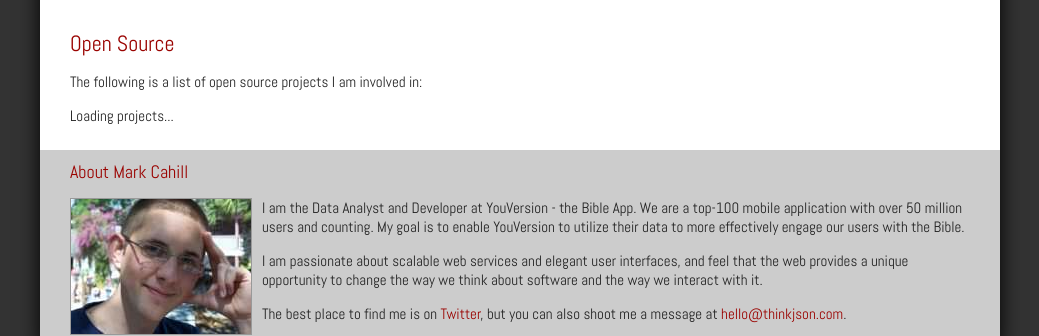
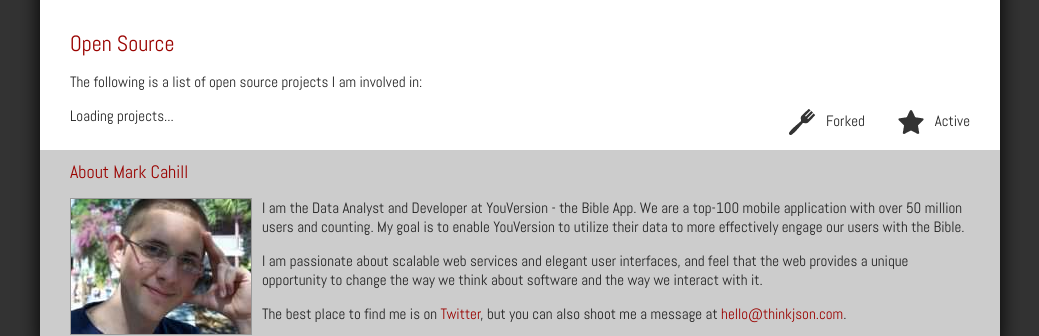
Before and after one commit to thinkjson/thinkjson.github.com, a Jekyll site: the page built from _posts/1900-01-01-open-source.md, in a window 1280 px wide. Shown: the part 189-525 px from the top of the page, without its empty margins (120-1159 px from the left). Built offline with Jekyll 4.4.1, drawn with Linux system fonts in a browser that asks for light colours; nearby versions of some CDN libraries.

Commit message:
More styling on open source page

```diff
--- a/_posts/1900-01-01-open-source.md
+++ b/_posts/1900-01-01-open-source.md
@@ -6,4 +6,5 @@
 
 The following is a list of open source projects I am involved in:
 
+<div class='active project legend'>Active</div><div class='fork project legend'>Forked</div>
 <p id="projects">Loading...</p>
--- a/css/styles.css
+++ b/css/styles.css
@@ -38,6 +38,8 @@
   body{margin:0}
 }
 .dsq-options{display:none;}
-.fork{background:url(images/fork.png) top right no-repeat;}
-.project{margin-bottom:10px;}
-.active hr{background:url(images/active.png) top right no-repeat;}
+/* Images courtesy of http://icons8.com/ */
+.fork{background:url(images/fork.png) top left no-repeat;}
+.project{margin-bottom:10px;padding-left:40px;}
+.active{background:url(images/active.png) top left no-repeat;}
+.legend {float: right;height: 30px;line-height: 30px;margin-left: 30px;}
--- a/js/general.js
+++ b/js/general.js
@@ -35,7 +35,7 @@
             }
             var $header = $("<h3 />").prependTo($div);
             $("<a />").text(project.name)
-                .attr({ href: project.url })
+                .attr({ href: project.html_url })
                 .appendTo($header);
         });
     },
--- a/server.js
+++ b/server.js
@@ -1,4 +1,8 @@
 var express = require('express');
 var app = express.createServer();
 app.use(express.static(__dirname));
-app.listen(parseInt(process.ARGV[2], 10) || 8080);
+var port = process.argv.length > 1 && isNaN(process.argv[2]) === false
+    ? parseInt(process.argv[2], 10)
+    : 8080;
+app.listen(port);
+console.log("Listening on port " + port)
```
